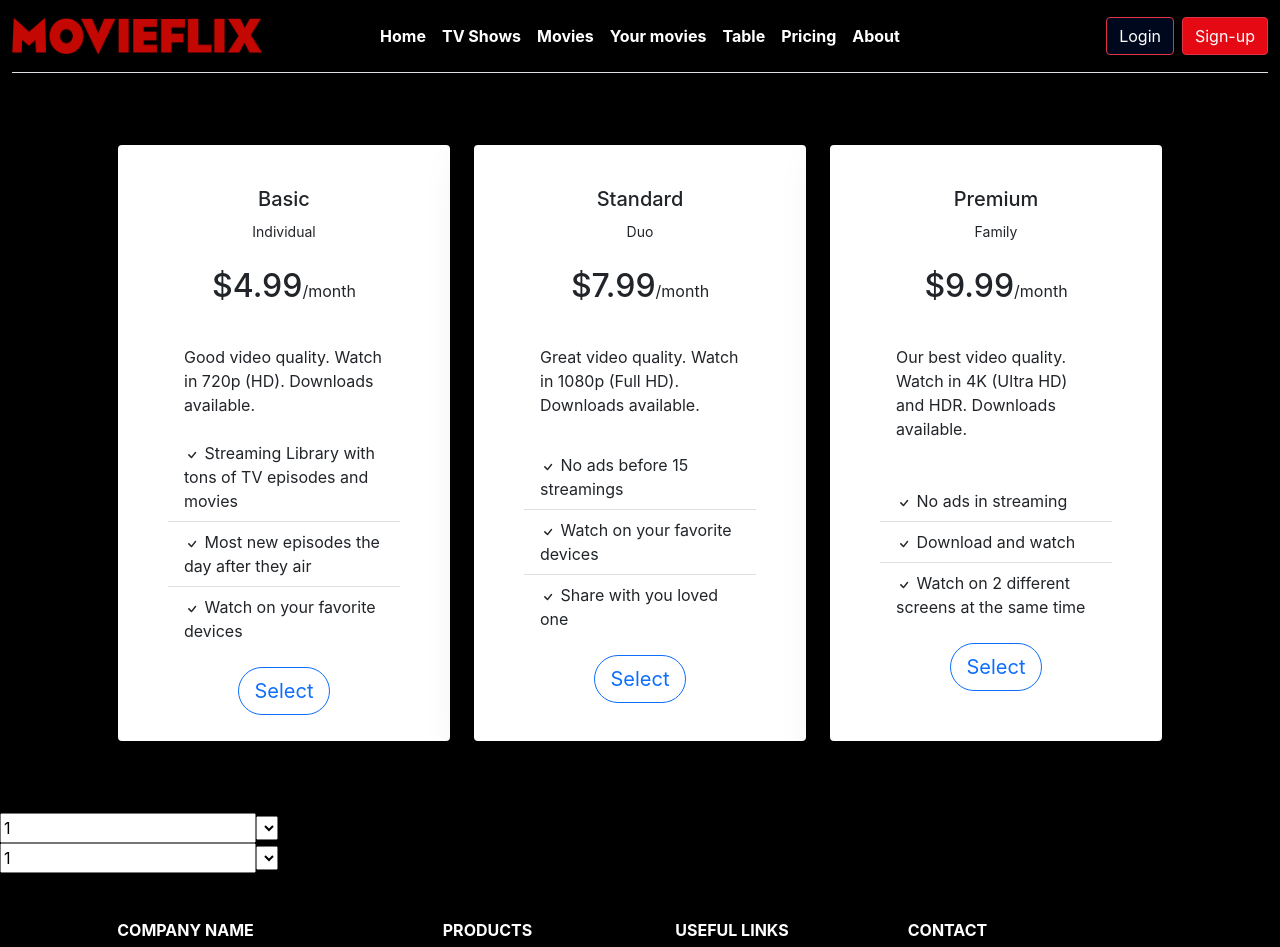
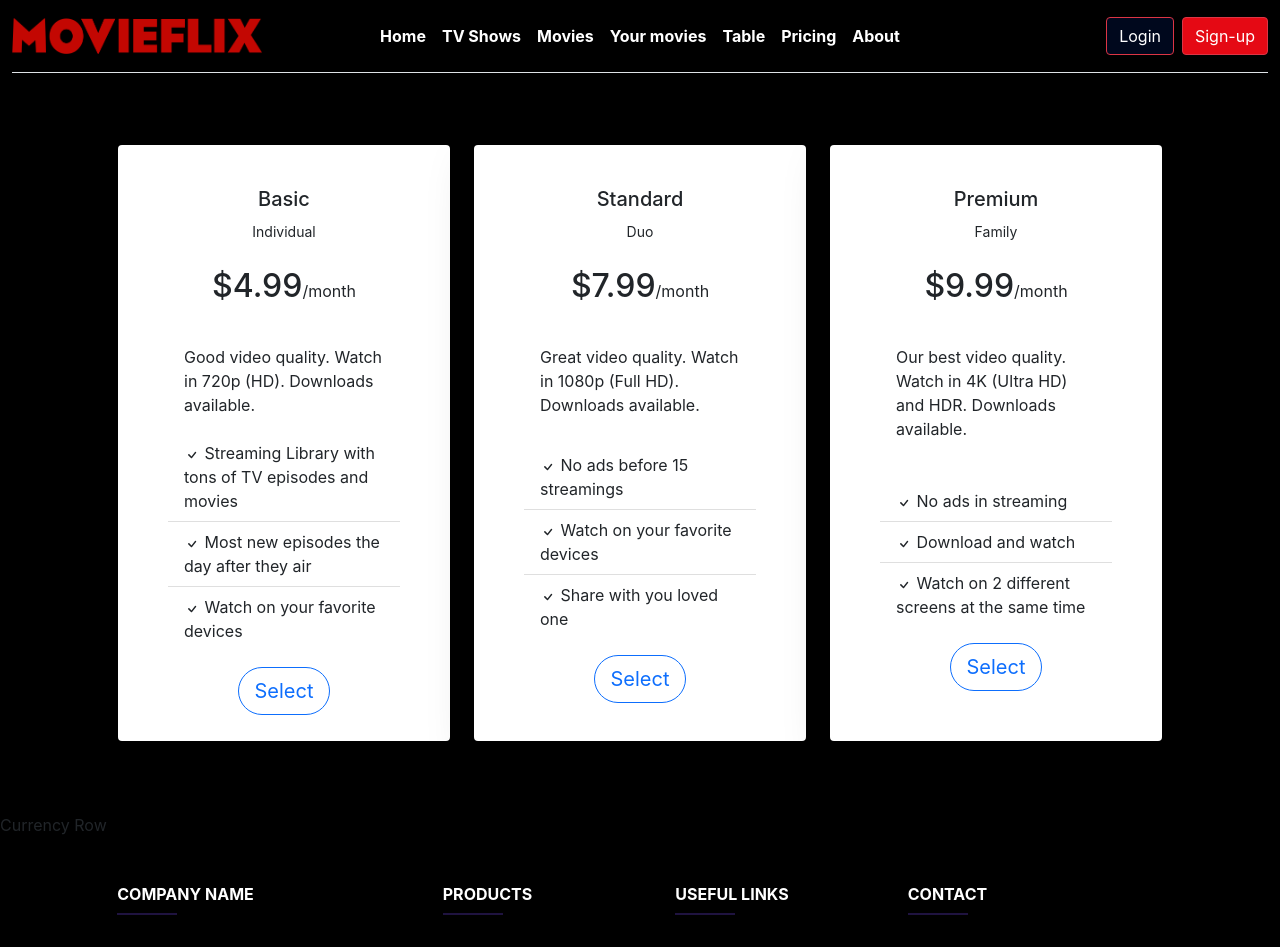
Before and after one commit to jovanalekksic/movieflix, a React (Create React App) app: page /pricing in a window 1280 px wide. Shown: the top 947 px of the page. Built offline with nearby package versions, Linux system fonts and the light colour scheme; no server answers; what lord-icon-element would draw is missing.

Commit message:
novi nacin za konvertovanje

```diff
--- a/package.json
+++ b/package.json
@@ -9,6 +9,7 @@
     "axios": "^1.3.4",
     "lord-icon-element": "^4.0.3",
     "lottie-web": "^5.10.2",
+    "prop-types": "^15.8.1",
     "react": "^18.2.0",
     "react-dom": "^18.2.0",
     "react-router-dom": "^6.8.2",
--- a/src/components/Currency.jsx
+++ b/src/components/Currency.jsx
@@ -1,12 +1,7 @@
 import React from "react";
 
 const Currency = () => {
-  return (
-    <div className="group">
-      <input type="text" value={1} />
-      <select name="" id=""></select>
-    </div>
-  );
+  return <div>Currency Row</div>;
 };
 
 export default Currency;
--- a/src/components/Pricing.jsx
+++ b/src/components/Pricing.jsx
@@ -1,8 +1,36 @@
 import React from "react";
 import "../Pricing.css";
 import Currency from "./Currency";
+import { useState, useEffect } from "react";
+import axios from "axios";
 
 const Pricing = () => {
+  //   const [amount1, setAmount1] = useState(1);
+  //   const [amount2, setAmount2] = useState(1);
+  //   const [currency1, setCurrency1] = useState("USD");
+  //   const [currency2, setCurrency2] = useState("USD");
+  //   const [rates, setRates] = useState([]);
+
+  //   var myHeaders = new Headers();
+  //   myHeaders.append("apikey", "VtUgF2QPAcPBcllaPlrCWvLLqr3C5yaI");
+
+  //   var requestOptions = {
+  //     method: "GET",
+  //     redirect: "follow",
+  //     headers: myHeaders,
+  //   };
+  //   useEffect(() => {
+  //     axios
+  //       .get(
+  //         "http://api.apilayer.com/fixer/latest?symbols=symbols&base=eur",
+  //         requestOptions
+  //       )
+  //       .then((response) => {
+  //         setRates(response.data.rates);
+  //       });
+  //     console.log(rates);
+  //   }, []);
+
   return (
     <div className="pricing">
       <div className="container p-5">
@@ -214,7 +242,17 @@ const Pricing = () => {
       </div>
 
       <Currency />
-      <Currency />
+
+      {/* <Currency
+        currencies={Object.keys(rates)}
+        amount={amount1}
+        currency={currency1}
+      />
+      <Currency
+        currencies={Object.keys(rates)}
+        amount={amount2}
+        currency={currency2}
+      /> */}
     </div>
   );
 };
```
Also changed, not shown: 1 other file (tests, documents, lock files or other folders).
